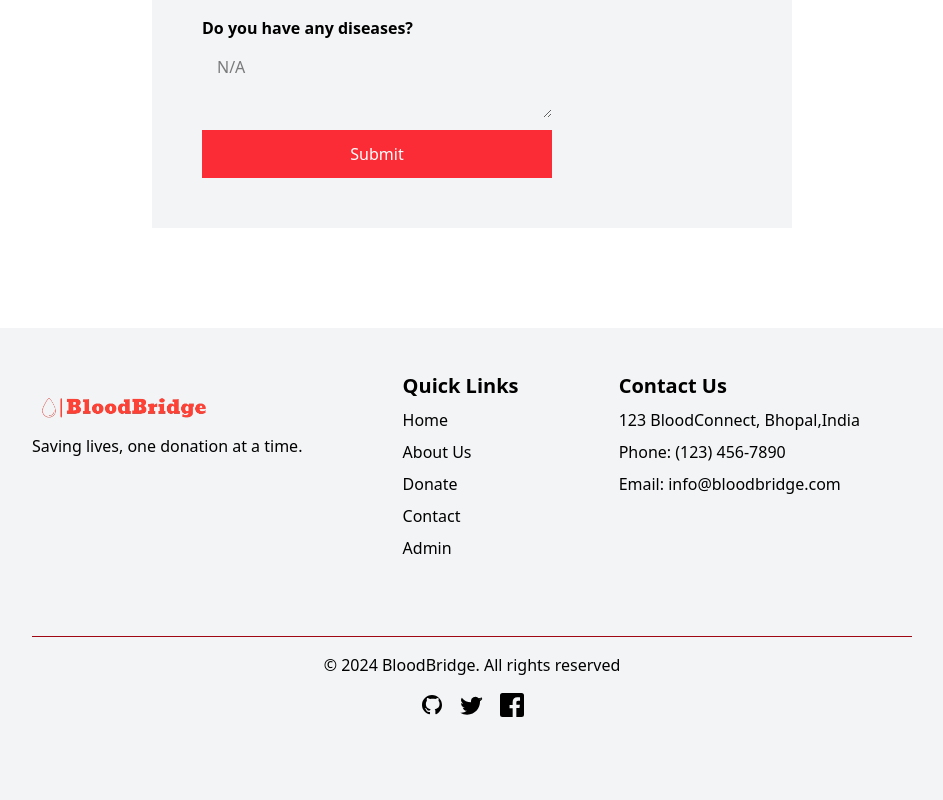
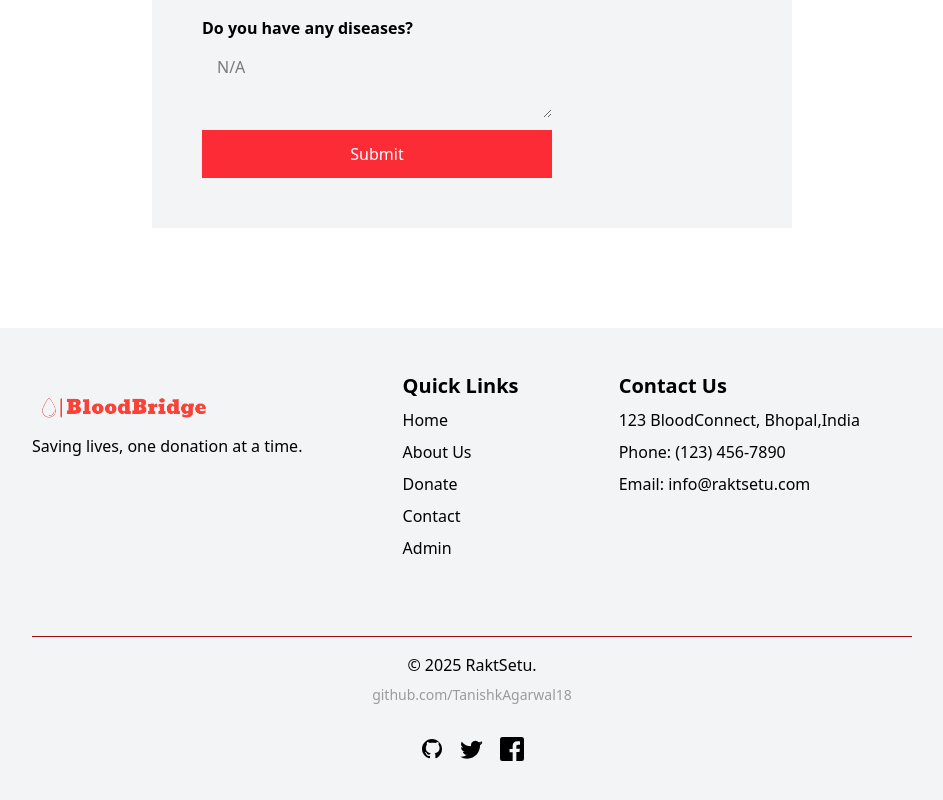
Before and after one commit to TanishkAgarwal18/Rakt_Setu, a React (Vite) app in the folder frontend/: page / in a window 1280 px wide. Shown: the part 2160-2960 px from the top of the page, without its empty margins (168-1111 px from the left). Built offline with nearby package versions, Linux system fonts and the light colour scheme.

Commit message:
Update Footer.jsx

```diff
--- a/frontend/src/components/Footer.jsx
+++ b/frontend/src/components/Footer.jsx
@@ -26,12 +26,12 @@ const Footer = () => {
       <h3 className="text-xl font-semibold">Contact Us</h3>
       <p className="mt-2">123 BloodConnect, Bhopal,India</p>
       <p className="mt-2">Phone: (123) 456-7890</p>
-      <p className="mt-2">Email: info@bloodbridge.com</p>
+      <p className="mt-2">Email: info@raktsetu.com</p>
 
       </div>
       </div>
       <div className="mt-8 border-t border-red-800 pt-4 text-center">
-        <p>&copy; 2024 BloodBridge. All rights reserved</p>
+        <p>&copy; 2025 RaktSetu. <p className="mt-2 text-[#9b9b9b] sm:text-md text-sm text-center pb-4">github.com/TanishkAgarwal18</p></p>
         <div className="flex justify-center space-x-4 mt-4">
         <a href="#" className="hover:text-red-400">
             <svg className="w-6 h-6" fill="currentColor" viewBox="0 0 24 24">
@@ -54,4 +54,5 @@ const Footer = () => {
   );
 };
 
+
 export default Footer;
```
